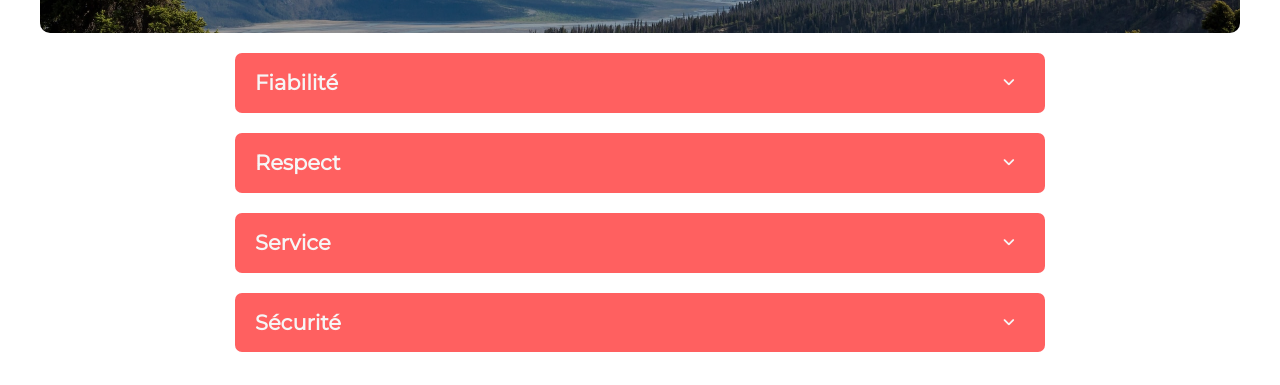
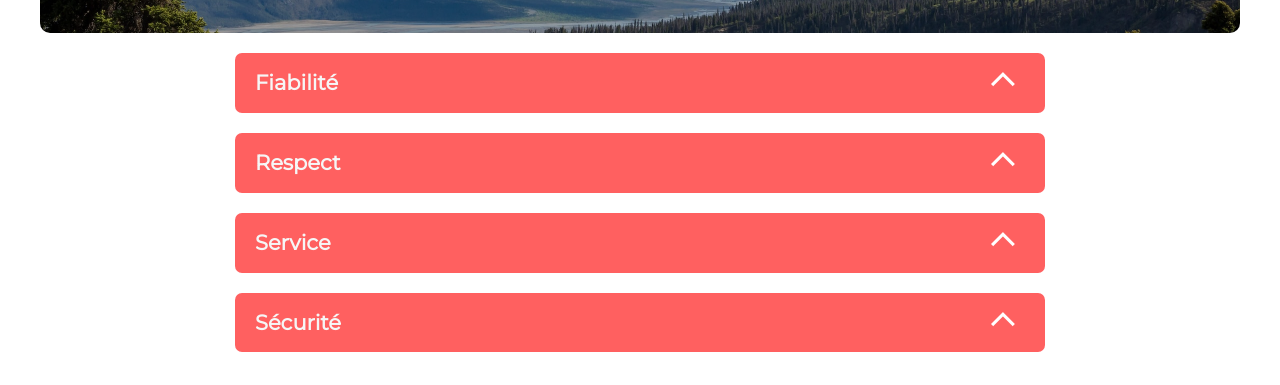
Before and after one commit to nicolaspedeau/Kasa, a React (Create React App) app: page /about in a window 1280 px wide. Shown: the part 283-668 px from the top of the page. Built offline with nearby package versions, Linux system fonts and the light colour scheme.

Commit message:
delete fontawesome and add images on collapse

```diff
--- a/public/index.html
+++ b/public/index.html
@@ -11,7 +11,6 @@
     />
     <link rel="apple-touch-icon" href="%PUBLIC_URL%/logo192.png" />
     <link rel="stylesheet" href="https://cdn.jsdelivr.net/npm/@fortawesome/fontawesome-free@6.1.1/css/fontawesome.min.css" integrity="sha384-zIaWifL2YFF1qaDiAo0JFgsmasocJ/rqu7LKYH8CoBEXqGbb9eO+Xi3s6fQhgFWM" crossorigin="anonymous">
-    <script src="https://kit.fontawesome.com/9938dc10d2.js" crossorigin="anonymous"></script>
     <!--
       manifest.json provides metadata used when your web app is installed on a
       user's mobile device or desktop. See https://developers.google.com/web/fundamentals/web-app-manifest/
--- a/src/components/Banner.js
+++ b/src/components/Banner.js
@@ -12,7 +12,7 @@ function Banner(props) {
             </div>
             <h1>Chez vous, partout et ailleurs</h1>
         </article>
-    )} else if(props.montagne) {
+    )} else {
         return(
         <article className='banner'>
             <div  className='banner_home'>
--- a/src/components/Collapse.js
+++ b/src/components/Collapse.js
@@ -1,4 +1,6 @@
 import { useState } from  'react';
+import arrowdown from '../assets/arrowDown.png';
+import arrowup from '../assets/arrowUp.png';
 
 
 function Collapse (props){
@@ -9,7 +11,7 @@ function Collapse (props){
         <div className="accordion_item">
             <div className="accordion_item_title" onClick={() => {setOpen(!open)}}>
                 <h2>{props.title}</h2>
-                <span>{open  ? <i className="fa-solid fa-angle-up"></i> : <i className="fa-solid fa-angle-down"></i>}</span>
+                <span>{open  ? <img src={arrowdown} alt='arrowdown'></img> : <img src={arrowup}  alt='arrowup'></img>}</span>
             </div>{
                 open && (Array.isArray(props.description) ? (
                     <ul className='accordion_item_list '>
```
Also changed, not shown: src/assets/arrowDown.png (added), src/assets/arrowUp.png (added).
